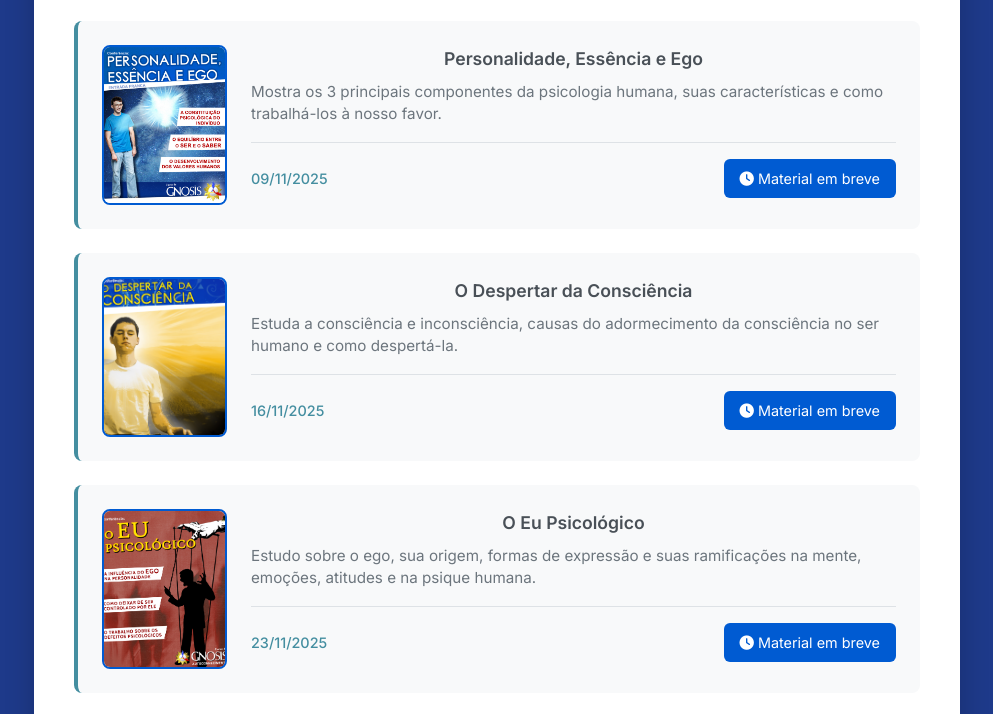
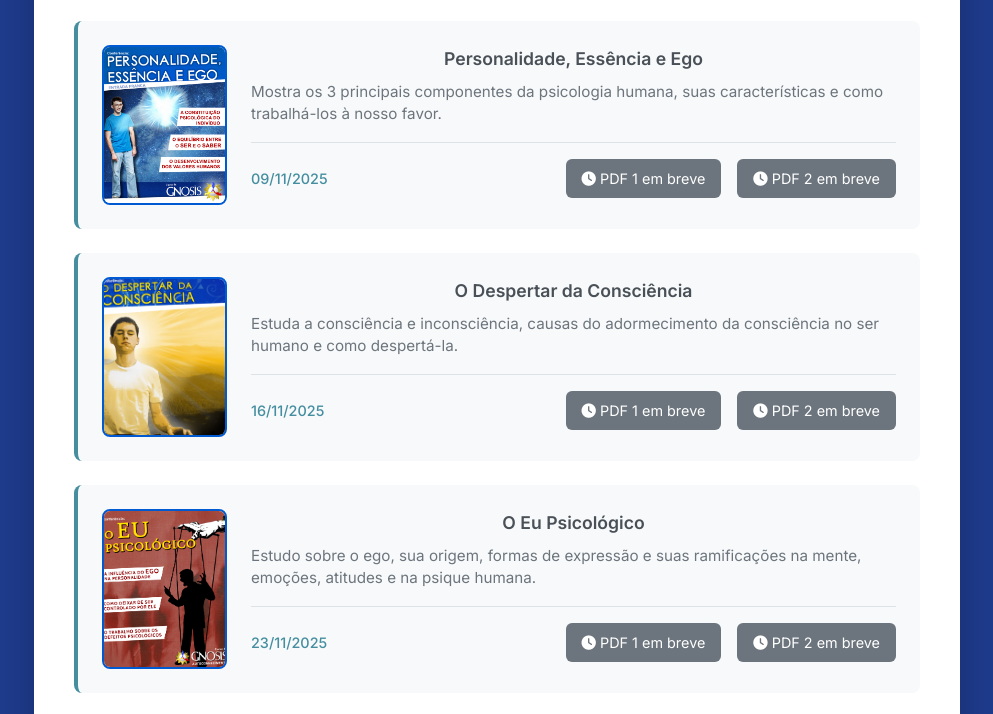
Before and after one commit to GnosisJaragua-Brasil/Inscri-o_Curso_T01_2025, a plain HTML site: page cronograma.html in a window 1280 px wide. Shown: the part 2802-3516 px from the top of the page, without its empty margins (143-1136 px from the left). Drawn offline with nearby package versions, Linux system fonts and the light colour scheme.

Commit message:
Update cronograma.html

```diff
--- a/cronograma.html
+++ b/cronograma.html
@@ -275,12 +275,44 @@
       transition: all 0.3s ease;
       font-size: 0.9rem;
       text-decoration: none;
+      margin-right: 0.5rem;
     }
 
     .btn-material:hover {
       background-color: var(--color-accent);
       transform: scale(1.05);
       color: white;
+    }
+
+    .btn-material-secondary {
+      background-color: var(--color-accent);
+      color: white;
+      border: none;
+      border-radius: 6px;
+      padding: 0.5rem 1rem;
+      display: flex;
+      align-items: center;
+      justify-content: center;
+      transition: all 0.3s ease;
+      font-size: 0.9rem;
+      text-decoration: none;
+    }
+
+    .btn-material-secondary:hover {
+      background-color: var(--color-primary);
+      transform: scale(1.05);
+      color: white;
+    }
+
+    .btn-material:disabled, .btn-material-secondary:disabled {
+      background-color: #6c757d;
+      cursor: not-allowed;
+      transform: none;
+    }
+
+    .material-buttons {
+      display: flex;
+      gap: 0.5rem;
     }
 
     .hero-section {
@@ -411,11 +443,19 @@
       .horizontal-info .info-card {
         min-width: 100%;
       }
+      .material-buttons {
+        flex-direction: column;
+        width: 100%;
+      }
+      .btn-material, .btn-material-secondary {
+        width: 100%;
+        margin-right: 0;
+      }
     }
 
     /* Melhorias para impressão */
     @media print {
-      .navbar, .btn-material, .social-media, footer {
+      .navbar, .btn-material, .btn-material-secondary, .social-media, footer {
         display: none !important;
       }
       .confirmation-card {
@@ -591,7 +631,27 @@
 <script>
   // Links das aulas
   const lessonLinks = {
-    1: "",
+    1: "https://drive.google.com/file/d/1CE-69pxxZUmYurqp6-C7KplNfW9ewtXP/view?usp=drive_link",
+    2: "",
+    3: "",
+    4: "",
+    5: "",
+    6: "",
+    7: "",
+    8: "",
+    9: "",
+    10: "",
+    11: "",
+    12: "",
+    13: "",
+    14: "",
+    15: "",
+    16: ""
+  };
+
+  // Links para o segundo PDF de cada aula
+  const lessonLinksSecondary = {
+    1: "https://drive.google.com/file/d/0ByuJiBLnCPXgX3R0SW15bGJUS1E/view?usp=drive_link&resourcekey=0-G43iiHrkTm22Lox8mPh49g",
     2: "",
     3: "",
     4: "",
@@ -780,12 +840,20 @@
           <div class="schedule-description">${lessonDescriptions[lessonNumber]}</div>
           <div class="schedule-footer">
             <div class="schedule-date">${formatDateForDisplay(dates[index])}</div>
+            <div class="material-buttons">
               ${lessonLinks[lessonNumber] ?
                 `<a href="${lessonLinks[lessonNumber]}" target="_blank" class="btn-material">
-                <i class="fas fa-external-link-alt me-1"></i>Acessar material da aula
+                  <i class="fas fa-file-pdf me-1"></i>PDF 1
                 </a>` :
-              '<button class="btn-material" disabled><i class="fas fa-clock me-1"></i>Material em breve</button>'
+                '<button class="btn-material" disabled><i class="fas fa-clock me-1"></i>PDF 1 em breve</button>'
               }
+              ${lessonLinksSecondary[lessonNumber] ?
+                `<a href="${lessonLinksSecondary[lessonNumber]}" target="_blank" class="btn-material-secondary">
+                  <i class="fas fa-file-pdf me-1"></i>PDF 2
+                </a>` :
+                '<button class="btn-material-secondary" disabled><i class="fas fa-clock me-1"></i>PDF 2 em breve</button>'
+              }
+            </div>
           </div>
         </div>
       `;
@@ -806,9 +874,14 @@
           <div class="schedule-description">${lessonDescriptions[lessonNumber]}</div>
           <div class="schedule-footer">
             <div class="schedule-date">${formatDateForDisplay(dates[index + 16])}</div>
+            <div class="material-buttons">
               <button class="btn-material" disabled>
-              <i class="fas fa-clock me-1"></i>Material em breve
+                <i class="fas fa-clock me-1"></i>PDF 1 em breve
               </button>
+              <button class="btn-material-secondary" disabled>
+                <i class="fas fa-clock me-1"></i>PDF 2 em breve
+              </button>
+            </div>
           </div>
         </div>
       `;
```
Lines whose indentation alone changed are shown as unchanged.
